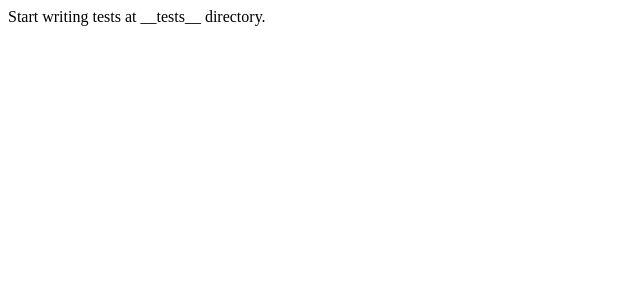
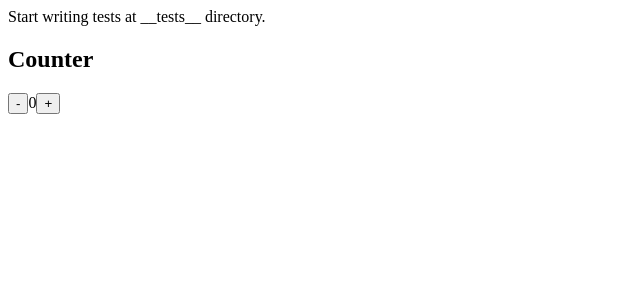
Before and after one commit to reactcebu/in-depth-testing-with-react, a React (Create React App) app: page / in a window 1280 px wide. Shown: the top 300 px of the page, without its empty margins (0-640 px from the left). Built offline with nearby package versions, Linux system fonts and the light colour scheme.

Commit message:
Rendering our Counter component

```diff
--- a/src/App.js
+++ b/src/App.js
@@ -1,7 +1,17 @@
 import React from "react";
+import { store } from "./redux-store";
+import { Provider } from "react-redux";
+import { Counter } from "./redux-counter";
 
 function App() {
-  return <div className="App">Start writing tests at __tests__ directory.</div>;
+  return (
+    <div className="App">
+      Start writing tests at __tests__ directory.
+      <Provider store={store}>
+        <Counter />
+      </Provider>
+    </div>
+  );
 }
 
 export default App;
```
